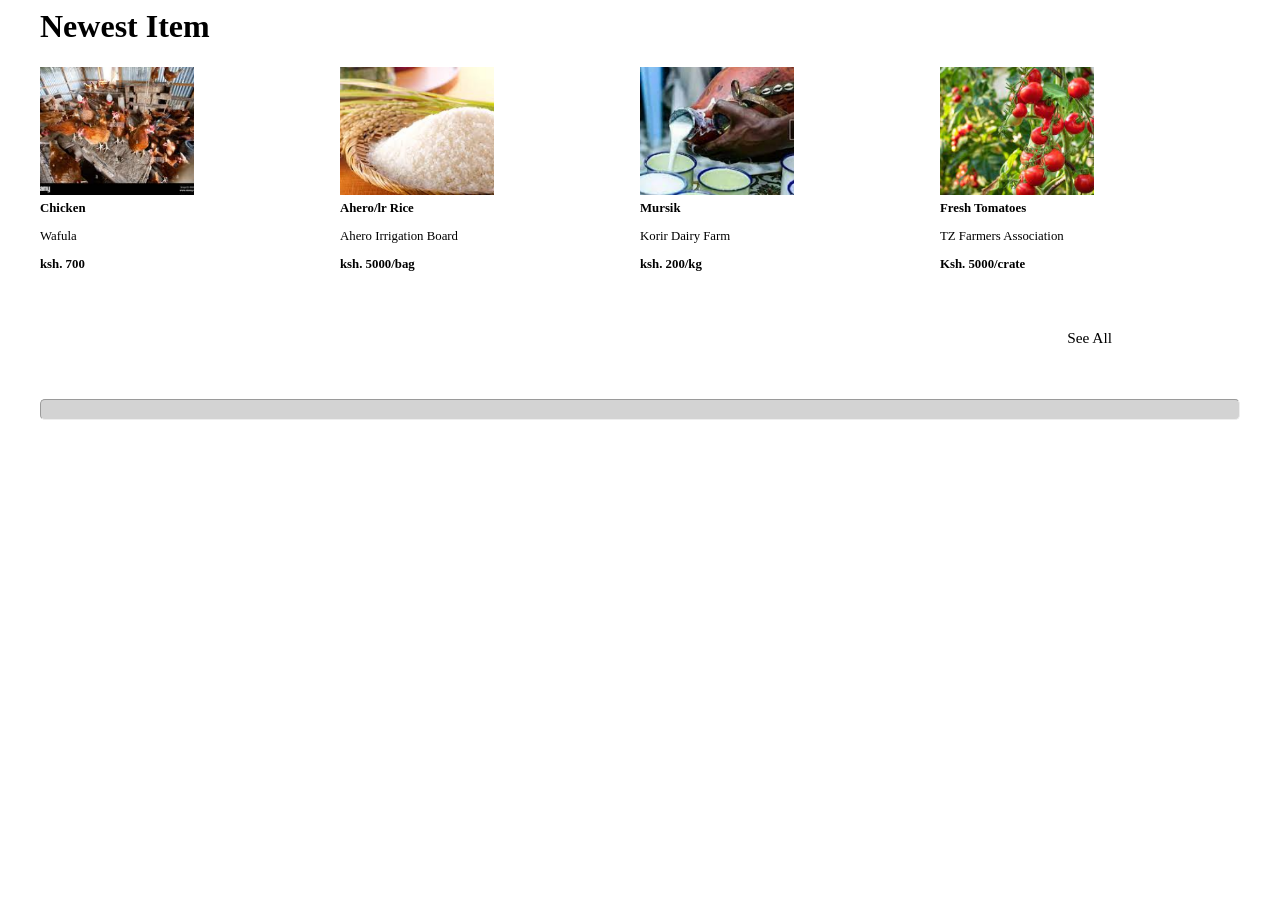
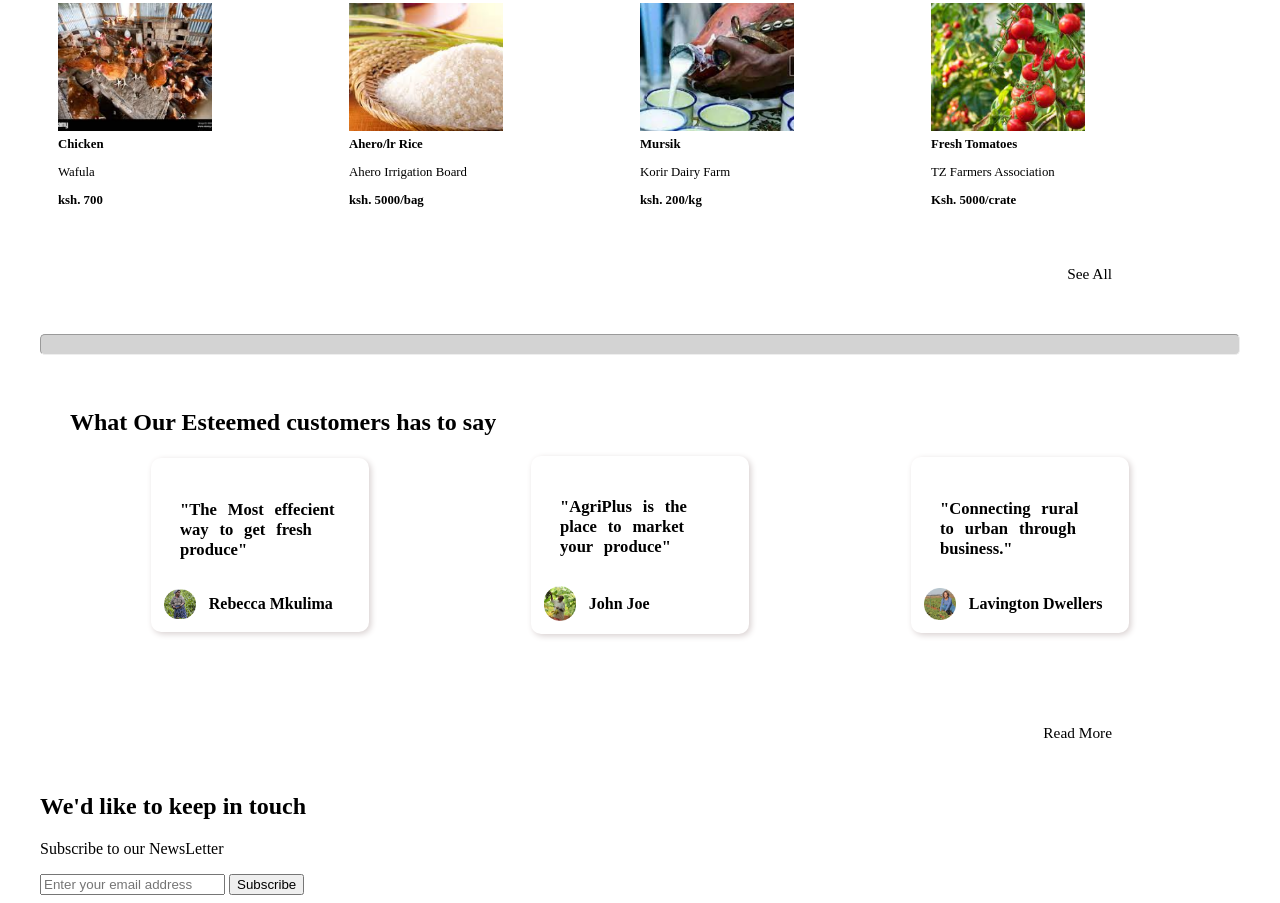
Before and after one commit to Jackson-Kahono/agri-plus, a plain HTML site: page index.html in a window 1280 px wide. Shown: the part 1498-2401 px from the top of the page. Before the commit the page ends 1926 px from the top, so only its background shows below. Drawn offline with Linux system fonts and the light colour scheme.

Commit message:
Added a ratings class,will add icons

```diff
--- a/Assets/css/index.css
+++ b/Assets/css/index.css
@@ -154,11 +154,13 @@
 /* ===============================================================================================*/
 
 .popular{
-      width:100%;
+      width:97%;
       margin:auto;
       padding-top: 2vw;
 }
-
+.popular h1{
+      font-size:1.5vw;
+}
 .popular .content{
       font-size: 1vw;
       display: flex;
@@ -208,6 +210,51 @@ hr{
       border-radius: 5px;
 }
 
+/* =================================================================================================*/
+/*                                         Styling for ratings                                     */
+/* ===============================================================================================*/
+
+.ratings{
+      width:95%;
+      margin:auto;
+      padding: 2vw;
+}
+
+.ratings .icons{
+      display: flex;
+      justify-content: space-around;
+      align-items: center;
+      margin: 1vw 0px;
+
+}
+
+.ratings img{
+      width:2.5vw;
+      margin-right: 1vw;
+}
+.ratings .icons .card{
+      width: 15vw;
+
+      box-shadow: 2px 2px 6px rgb(216, 208, 208);
+      border-radius: 10px;
+      padding: 1vw;
+      /* padding: 1rem 0rem; */
+}
+.ratings .icons div p{
+      word-wrap: break-word;
+      font-size: 1.3vw;
+      word-spacing: 0.4em;
+      font-weight: bold;
+      margin: 1vw 0px;
+      padding: 1rem;
+}
+.ratings .icons div div{
+      display: flex;
+      align-items: center;
+}
+.ratings .icons .card div span{
+      font-weight: bold;
+}
 /*media query for screens larger than 992px*/
 @media screen and (min-width: 992px) {
       .container {
--- a/index.html
+++ b/index.html
@@ -140,7 +140,39 @@
         </div>
       </div>
       <div class="see"><span>See All</span></div>
-      <hr>
+      <hr />
+      <div class="ratings">
+        <h2>What Our Esteemed customers has to say</h2>
+        <div class="icons">
+          <div class="card">
+            <p>"The Most effecient way to get fresh produce"</p>
+            <div>
+                <img src="Assets/images/Rectangle 11.png" alt=""> <span>Rebecca Mkulima</span>
+            </div>
+          </div>
+          <div class="card">
+            <p>"AgriPlus is the place to market your produce"</p>
+            <div>
+                <img src="Assets/images/Rectangle 11-1.png" alt=""> <span>John Joe</span>
+            </div>
+          </div>
+          <div class="card">
+            <p>"Connecting rural to urban through business."</p>
+            <div>
+                <img src="Assets/images/Rectangle 11-2.png" alt=""> <span>Lavington Dwellers</span>
+            </div>
+          </div>
+        </div>
+      </div>
+      <div class="see">
+        <span>Read More</span>
+      </div>
+      <div class="form">
+        <h2>We'd like to keep in touch</h2>
+        <p>Subscribe to our NewsLetter</p>
+        <input type="text" placeholder="Enter your email address">
+        <input type="submit" value="Subscribe">
+      </div>
     </div>
   </body>
 </html>
```
